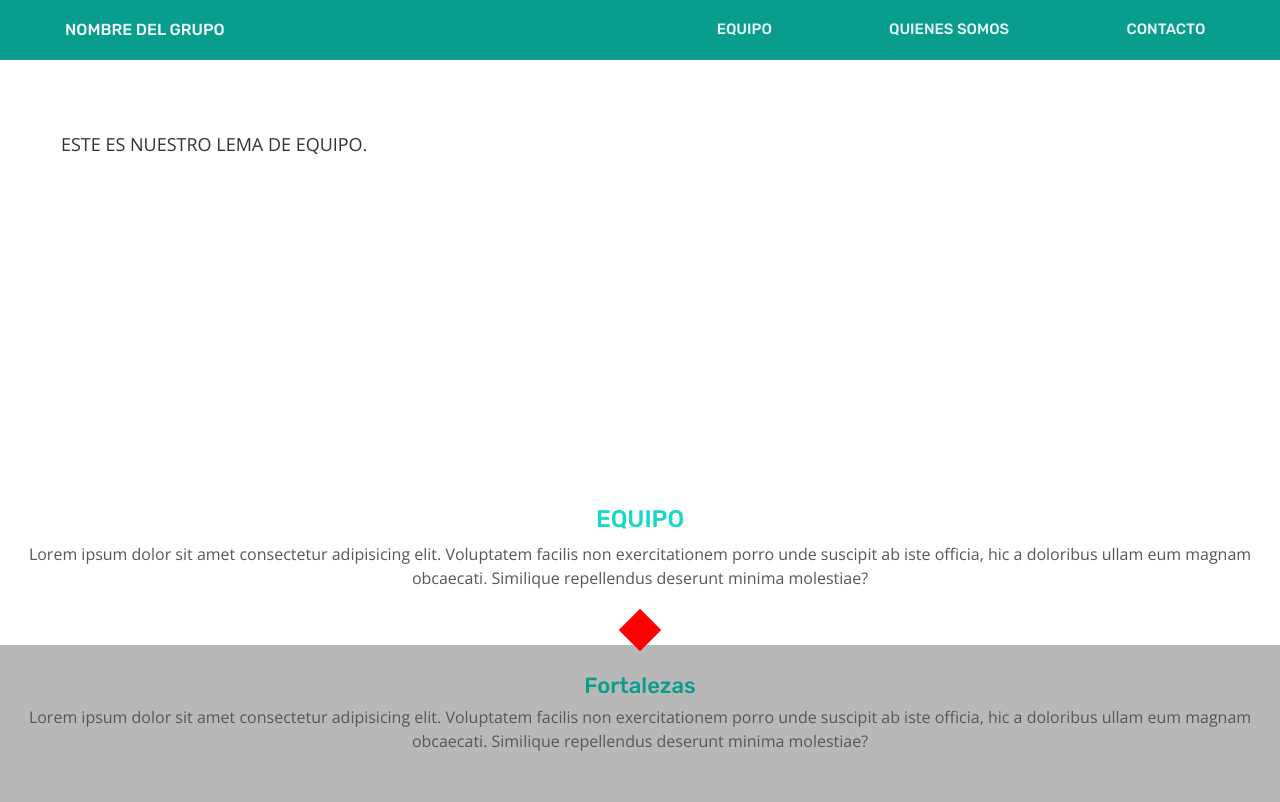
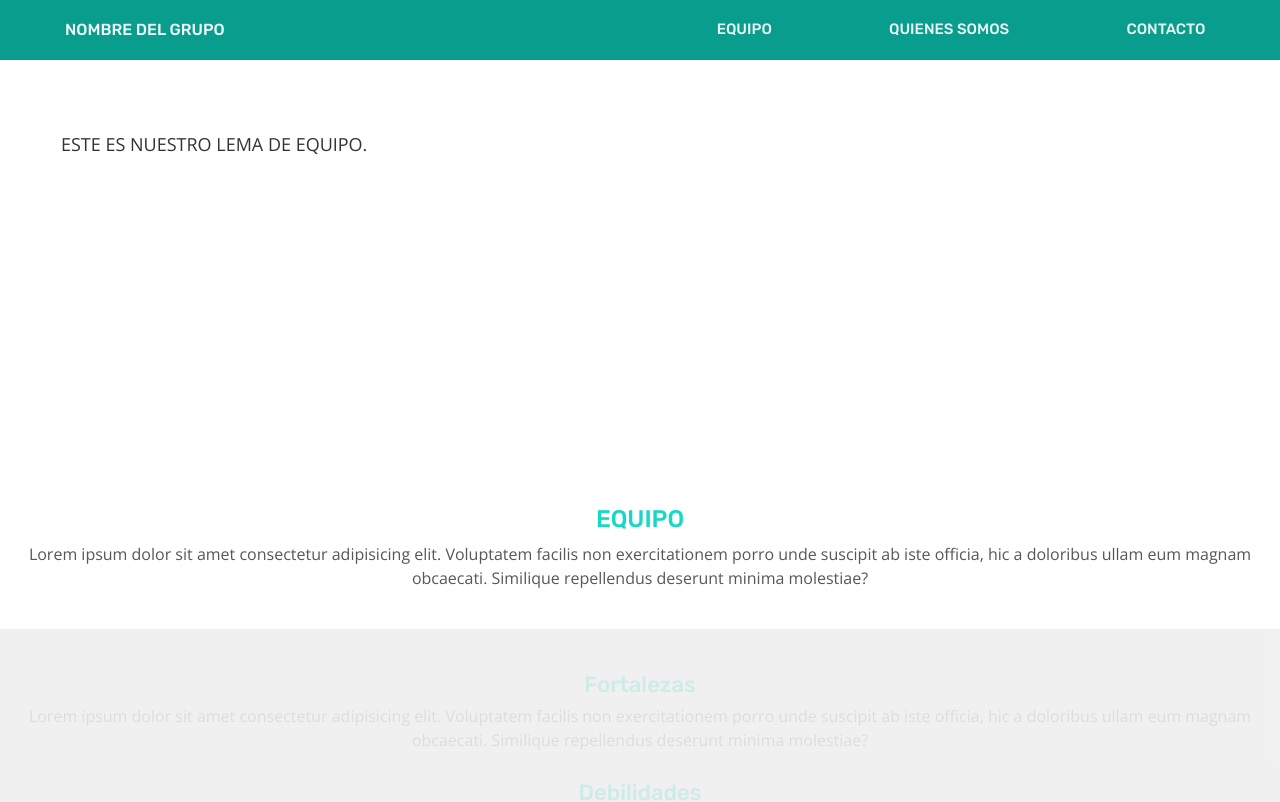
Before and after one commit to Adalab/project-promo-r-module-1-team-2, a plain HTML site: page index.html in a window 1280 px wide. Shown: the top 802 px of the page. Drawn offline with nearby package versions, Linux system fonts and the light colour scheme.

```diff
--- a/index.html
+++ b/index.html
@@ -47,7 +47,7 @@
         <section class="position-square">
             <p class="square"></p>
         </section>
-        <section class="team" id="team">
+        <section class="team1" id="team">
             <article class="article-base">
                 <h3 class="fort">Fortalezas</h3>
                 <p class="content-equip-1">Lorem ipsum dolor sit amet consectetur adipisicing elit. Voluptatem facilis non exercitationem porro unde suscipit ab iste officia, hic a doloribus ullam eum magnam obcaecati. Similique repellendus deserunt minima molestiae?</p>
--- a/style/main.css
+++ b/style/main.css
@@ -81,7 +81,6 @@
     font-family: var(--font-family-semibold);
     line-height: 25px;
     padding: 14px 15px 16px 15px;
-
 }
 
 /*termina el header*/
@@ -97,35 +96,17 @@
     flex-direction: column;
     align-items: center;
 }
+
+
+
 .article-base-equipo{
     display: flex;
     flex-direction: column;
     justify-content: center;
     text-align: center;
+    padding-bottom: 14.2px;
 }
 
-.position-square {
-    display: flex;
-    justify-content: center;
-    align-items: center;
-}
-
-.square {
-    background-color: var(--white);
-    width: 30px;
-    height: 30px;
-    /*line-height: 50%;*/
-    transform: rotate(45deg);
-    background-color: red;
-}
-
-.article-base  {
-    display: flex;
-    flex-direction: column;
-    justify-content: center;
-    text-align: center;
-    background-color: var(--cool-gray);
-}
 .equip {
     display: flex;
     justify-content: center;
@@ -135,6 +116,7 @@
     line-height: 45px;
     padding-top: 76px;
 }
+
 .content-equip{
     font-size: 16px;
     color: var(--gray);
@@ -144,6 +126,37 @@
     padding-bottom: 25px;
     padding-right: 15px;
 }
+
+.position-square {
+    display: flex;
+    justify-content: center;
+    align-items: center;
+    height: 0;
+}
+
+.square {
+    background-color: var(--white);
+    width: 30px;
+    height: 30px;
+    /*line-height: 50%;*/
+    transform: rotate(45deg);
+
+}
+
+.team1 {
+    opacity: 20%;
+}
+
+.article-base  {
+    display: flex;
+    flex-direction: column;
+    justify-content: center;
+    text-align: center;
+    background-color: var(--cool-gray);
+    /* opacity: 20%; */
+    z-index: 900;
+}
+
 
 .content-equip-1 {
     font-size: 16px;
@@ -155,6 +168,17 @@
     padding-bottom: 30px;
 
 }
+
+.fort{
+    display: flex;
+    justify-content: center;
+    color: var(--blue-green);
+    font-family: var(--font-family-rubik);
+    font-size: 22px;
+    padding-top: 45px;
+    padding-bottom: 8px;
+}
+
 .content-equip-2 {
     font-size: 16px;
     color: var(--gray);
@@ -163,29 +187,17 @@
     padding-left: 15px;
     padding-right: 15px;
     padding-bottom: 45px;
-
 }
 
-.fort{
-    display: flex;
-    justify-content: center;
-    color: var(--blue-green);
-    font-family: var(--font-family-rubik);
-    font-size: 22px;
-    padding-top: 30px;
-    padding-bottom: 8px;
 
-}
 .deb {
     display: flex;
     justify-content: center;
     color: var(--blue-green);
     font-family: var(--font-family-rubik);
     font-size: 22px;
-    padding-top: 30px;
     padding-bottom: 8px;
 }
-
 
 
 /* TERMINA EL EQUIPO*/
```
Lines whose indentation alone changed are shown as unchanged.
